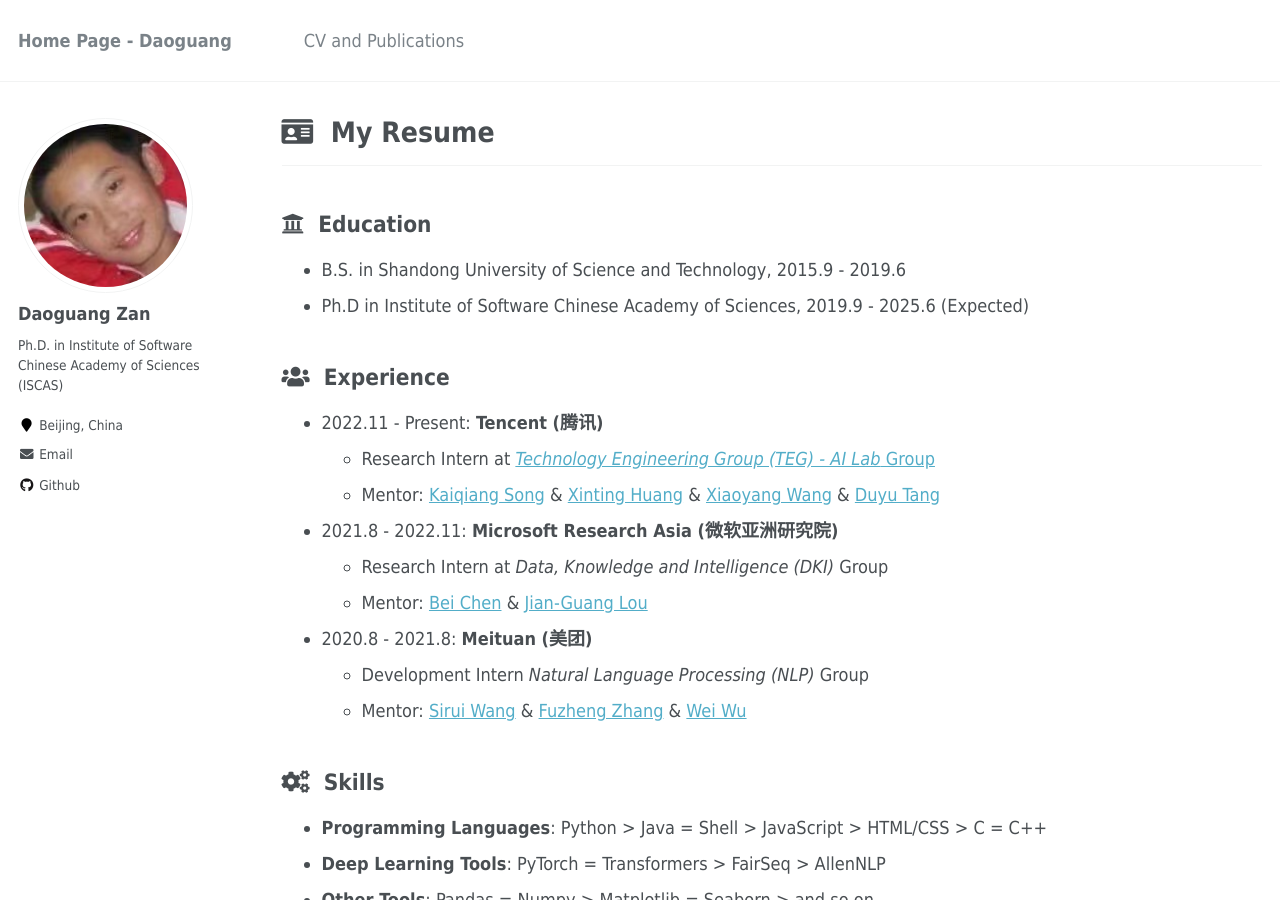
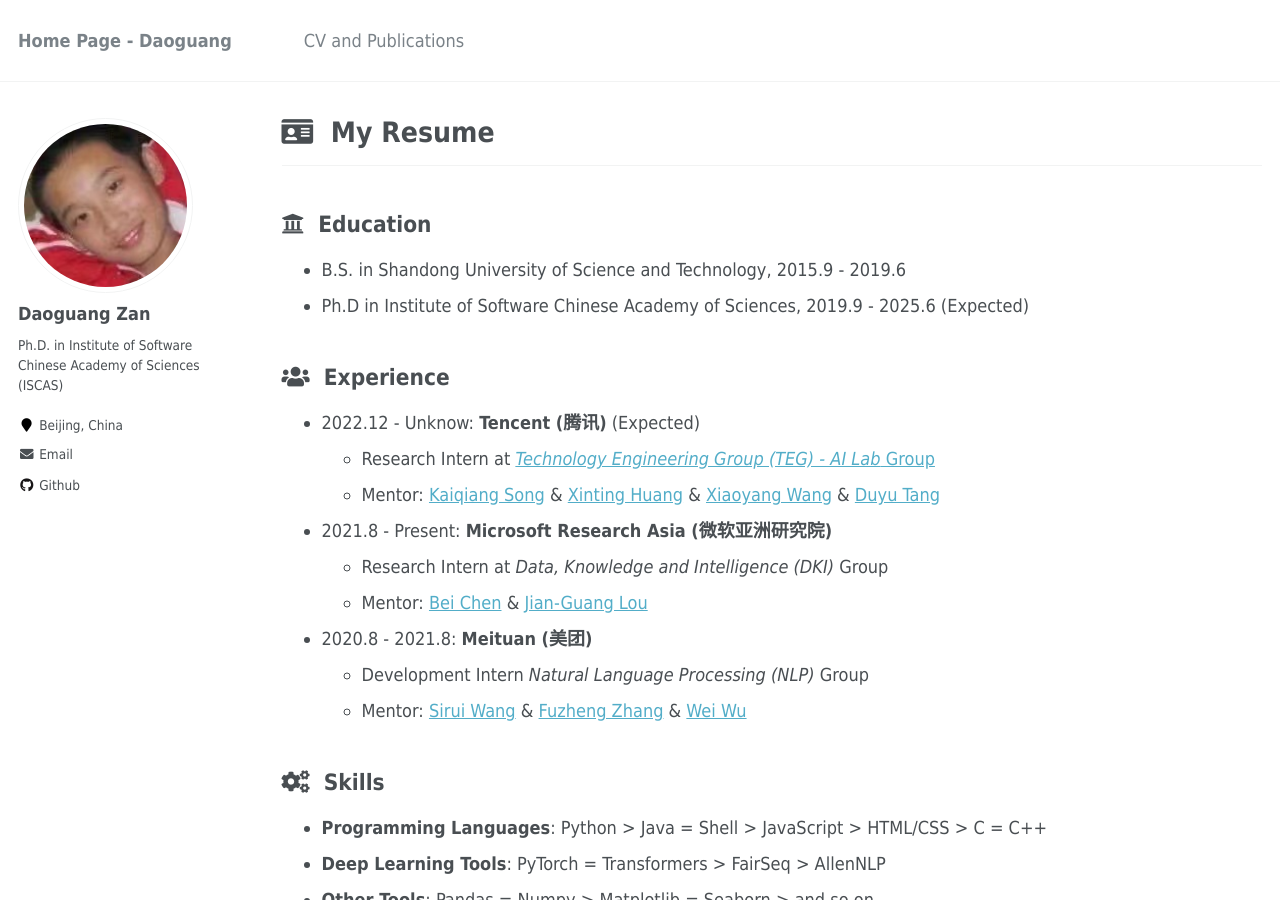
Before and after one commit to zandaoguang-iscas/daoguang.github.io, a Jekyll site: the page built from _pages/cv.md, in a window 1280 px wide and 900 px high. Built offline with Jekyll 4.4.1, drawn with Linux system fonts in a browser that asks for light colours.

Commit message:
Update cv.md

```diff
--- a/_pages/cv.md
+++ b/_pages/cv.md
@@ -16,11 +16,11 @@ redirect_from:
 
 ## <i class="fa fa-ft fa-users"></i>&nbsp;&nbsp;Experience
 
-* 2022.11 - Present: **Tencent (腾讯)**
+* 2022.12 - Unknow: **Tencent (腾讯)** (Expected)
   * Research Intern at [*Technology Engineering Group (TEG) - AI Lab* Group](https://ai.tencent.com/ailab/zh/index)
   * Mentor: [Kaiqiang Song](https://scholar.google.com/citations?user=PHoJwakAAAAJ&hl=zh-CN&oi=ao) & [Xinting Huang](https://scholar.google.com/citations?user=QmyPDWQAAAAJ&hl=zh-CN&oi=ao) & [Xiaoyang Wang](https://scholar.google.com/citations?user=EeppWmkAAAAJ&hl=zh-CN&oi=ao) & [Duyu Tang](https://scholar.google.com/citations?user=9uz-D-kAAAAJ&hl=zh-CN&oi=ao)
 
-* 2021.8 - 2022.11: **Microsoft Research Asia (微软亚洲研究院)**
+* 2021.8 - Present: **Microsoft Research Asia (微软亚洲研究院)**
   * Research Intern at *Data, Knowledge and Intelligence (DKI)* Group
   * Mentor: [Bei Chen](https://www.microsoft.com/en-us/research/people/beichen/) & [Jian-Guang Lou](https://www.microsoft.com/en-us/research/people/jlou/)
 
```
